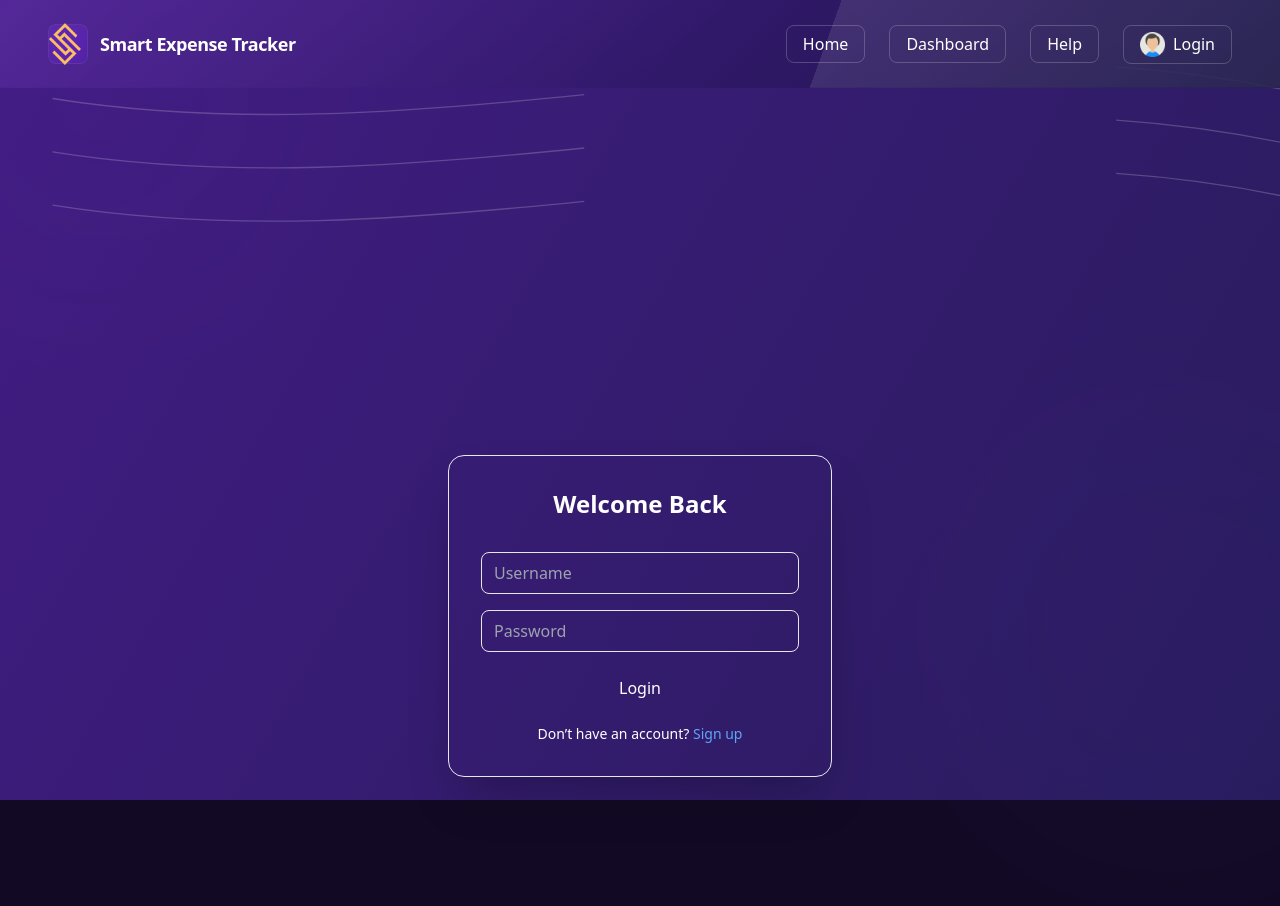
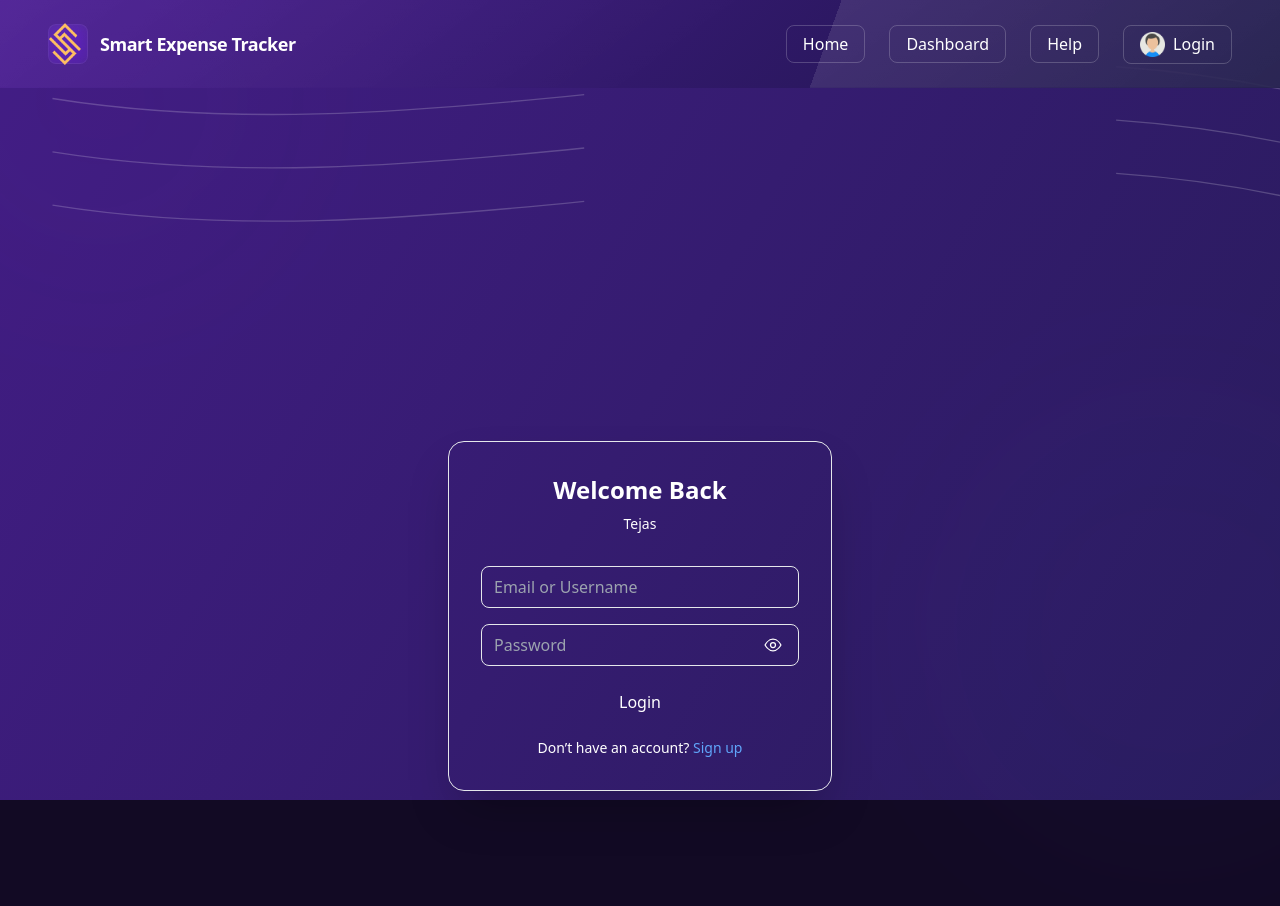
Before and after one commit to Tejaskait/Smart-Expense-Tracker, a Django app: page /login/ in a window 1280 px wide. Shown: the top 906 px of the page. Run offline with Django 5.2, Linux system fonts and the light colour scheme.

Commit message:
implemented email + username login functionality for ease and updated date format on homepage for readability

```diff
--- a/Myapp/Expenses/views.py
+++ b/Myapp/Expenses/views.py
@@ -90,16 +90,42 @@ def delete_expense(request, expense_id):
 
 
 # 🔐 Login View
+
 def login_view(request):
+    """
+    Accepts POST with:
+      - identifier (email OR username)
+      - password
+    Tries email lookup first (case-insensitive). If found, it authenticates using that user's username.
+    Falls back to username-based authentication if email lookup fails.
+    Returns same 'error' key your template already expects.
+    """
     if request.method == "POST":
-        username = request.POST.get("username")
-        password = request.POST.get("password")
-        user = authenticate(request, username=username, password=password)
+        identifier = request.POST.get("identifier", "").strip()
+        password = request.POST.get("password", "")
+
+        user = None
+
+        # If looks like an email, try to find user by email first
+        if "@" in identifier:
+            try:
+                user_obj = User.objects.get(email__iexact=identifier)
+                # authenticate requires username
+                user = authenticate(request, username=user_obj.username, password=password)
+            except User.DoesNotExist:
+                user = None
+
+        # If not found/authenticated yet, try treating the identifier as username
+        if user is None:
+            user = authenticate(request, username=identifier, password=password)
+
         if user is not None:
             login(request, user)
             return redirect("dashboard")
         else:
-            return render(request, "registration/login.html", {"error": "Invalid credentials"})
+            # Keep same template behavior: return 'error' in context
+            return render(request, "registration/login.html", {"error": "Invalid credentials — try email/username and password."})
+
     return render(request, "registration/login.html")
 
 @login_required
@@ -260,7 +286,7 @@ def upload_expense_image(request):
         You are an OCR assistant. Extract from the uploaded receipt:
         - merchant
         - amount (numeric only)
-        - date (YYYY-MM-DD)
+        - date (DD-MM-YYYY)
         - category(Food,Travel,Shopping,Personal if nothing matched)
         Return strictly JSON: {"merchant": "", "amount": "", "date": "", "category": ""}
         """
@@ -300,7 +326,7 @@ def confirm_expense(request):
             amount = 0.0
 
         try:
-            date_val = datetime.strptime(data.get("date", ""), "%Y-%m-%d").date()
+            date_val = datetime.strptime(data.get("date", ""), "%d-%m-%Y").date()
         except ValueError:
             date_val = datetime.today().date()
 
--- a/Myapp/templates/home.html
+++ b/Myapp/templates/home.html
@@ -161,7 +161,8 @@ document.addEventListener("DOMContentLoaded", () => {
     const minutes = now.getMinutes().toString().padStart(2,'0');
     const days = ["Sunday","Monday","Tuesday","Wednesday","Thursday","Friday","Saturday"];
     const day = days[now.getDay()];
-    const date = now.toLocaleDateString();
+    const date = `${now.getDate().toString().padStart(2,'0')}/${(now.getMonth()+1).toString().padStart(2,'0')}/${now.getFullYear()}`;
+
 
     timeSpan.textContent = `Time : ${hours}:${minutes} hrs`;
     daySpan.textContent = `Day : ${day}`;
--- a/Myapp/templates/registration/login.html
+++ b/Myapp/templates/registration/login.html
@@ -6,28 +6,64 @@ input:-webkit-autofill,
 input:-webkit-autofill:hover,
 input:-webkit-autofill:focus,
 input:-webkit-autofill:active {
-    -webkit-box-shadow: 0 0 0 1000px rgba(255, 255, 255, 0.05) inset !important; /* Transparent / glass effect */
-    -webkit-text-fill-color: white !important; /* Keep text white */
-    transition: background-color 5000s ease-in-out 0s; /* Stops flicker */
+    -webkit-box-shadow: 0 0 0 1000px rgba(255, 255, 255, 0.05) inset !important;
+    -webkit-text-fill-color: white !important;
+    transition: background-color 5000s ease-in-out 0s;
 }
 </style>
 
 <div class="flex justify-center items-center min-h-screen bg-gray-900/50 backdrop-blur-sm">
   <div class="bg-white/10 backdrop-blur-md border border-white/20 rounded-2xl shadow-2xl w-96 p-8">
-    <h2 class="text-2xl font-extrabold mb-4 text-white text-center">Welcome Back</h2>
+    <h2 class="text-2xl font-extrabold mb-2 text-white text-center">Welcome Back</h2>
+    <p class="text-sm text-white/60 text-center mb-4">Tejas</p>
 
     {% if error %}
       <p class="text-red-400 text-center mb-3">{{ error }}</p>
     {% endif %}
 
-    <form method="POST" class="space-y-4">
+    <form method="POST" class="space-y-4" autocomplete="on">
       {% csrf_token %}
-      <input type="text" name="username" placeholder="Username"
-             class="w-full px-3 py-2 rounded-lg border border-white/20 bg-transparent text-white placeholder-white/50 backdrop-blur-sm focus:outline-none focus:ring-2 focus:ring-white/30 transition duration-300">
-      <input type="password" name="password" placeholder="Password"
-             class="w-full px-3 py-2 rounded-lg border border-white/20 bg-transparent text-white placeholder-white/50 backdrop-blur-sm focus:outline-none focus:ring-2 focus:ring-white/30 transition duration-300">
-      <button type="submit"
-              class="w-full py-2 rounded-lg bg-blue-500/30 hover:bg-blue-500/50 text-white font-medium transition duration-300">
+
+      <!-- identifier: accepts email or username -->
+      <input
+        type="text"
+        name="identifier"
+        placeholder="Email or Username"
+        autocomplete="username"
+        required
+        class="w-full px-3 py-2 rounded-lg border border-white/20 bg-transparent text-white placeholder-white/50 backdrop-blur-sm focus:outline-none focus:ring-2 focus:ring-white/30 transition duration-300"
+      />
+
+      <!-- Password with eye toggle -->
+      <div class="relative">
+        <input
+          id="password"
+          type="password"
+          name="password"
+          placeholder="Password"
+          autocomplete="current-password"
+          required
+          class="w-full px-3 py-2 rounded-lg border border-white/20 bg-transparent text-white placeholder-white/50 backdrop-blur-sm focus:outline-none focus:ring-2 focus:ring-white/30 transition duration-300 pr-12"
+        />
+
+        <button
+          type="button"
+          id="togglePassword"
+          aria-label="Show password"
+          class="absolute right-3 inset-y-0 flex items-center p-1 focus:outline-none"
+        >
+          <!-- Eye SVG (toggle between show/hide via JS) -->
+          <svg id="eyeIcon" xmlns="http://www.w3.org/2000/svg" class="h-5 w-5 text-white/90" viewBox="0 0 24 24" fill="none" stroke="currentColor" stroke-width="1.5">
+            <path d="M2.5 12s3.5-7 9.5-7S21.5 12 21.5 12s-3.5 7-9.5 7S2.5 12 2.5 12z"></path>
+            <circle cx="12" cy="12" r="3"></circle>
+          </svg>
+        </button>
+      </div>
+
+      <button
+        type="submit"
+        class="w-full py-2 rounded-lg bg-blue-500/30 hover:bg-blue-500/50 text-white font-medium transition duration-300"
+      >
         Login
       </button>
     </form>
@@ -38,4 +74,42 @@ input:-webkit-autofill:active {
     </p>
   </div>
 </div>
+
+<script>
+(function () {
+  const pwd = document.getElementById('password');
+  const btn = document.getElementById('togglePassword');
+  const eyeIcon = document.getElementById('eyeIcon');
+
+  // store two svg path states (visible / hidden) by swapping the innerHTML
+  const eyeVisible = '<path d="M2.5 12s3.5-7 9.5-7S21.5 12 21.5 12s-3.5 7-9.5 7S2.5 12 2.5 12z"></path><circle cx="12" cy="12" r="3"></circle>';
+  const eyeHidden = '<path d="M3 3l18 18"></path><path d="M2.5 12s3.5-7 9.5-7 9.5 7 9.5 7-3.5 7-9.5 7S2.5 12 2.5 12z"></path><circle cx="12" cy="12" r="3"></circle>';
+
+  let showing = false;
+
+  btn.addEventListener('click', function (e) {
+    e.preventDefault();
+    showing = !showing;
+    if (showing) {
+      pwd.type = 'text';
+      btn.setAttribute('aria-label', 'Hide password');
+      // slightly change icon -- using a slash to indicate hidden (we toggle innerHTML)
+      eyeIcon.innerHTML = eyeHidden;
+    } else {
+      pwd.type = 'password';
+      btn.setAttribute('aria-label', 'Show password');
+      eyeIcon.innerHTML = eyeVisible;
+    }
+  });
+
+  // allow toggling via keyboard (Enter/Space)
+  btn.addEventListener('keydown', function (e) {
+    if (e.key === 'Enter' || e.key === ' ') {
+      e.preventDefault();
+      btn.click();
+    }
+  });
+})();
+</script>
+
 {% endblock %}
```
Also changed, not shown: Myapp/db.sqlite3.
